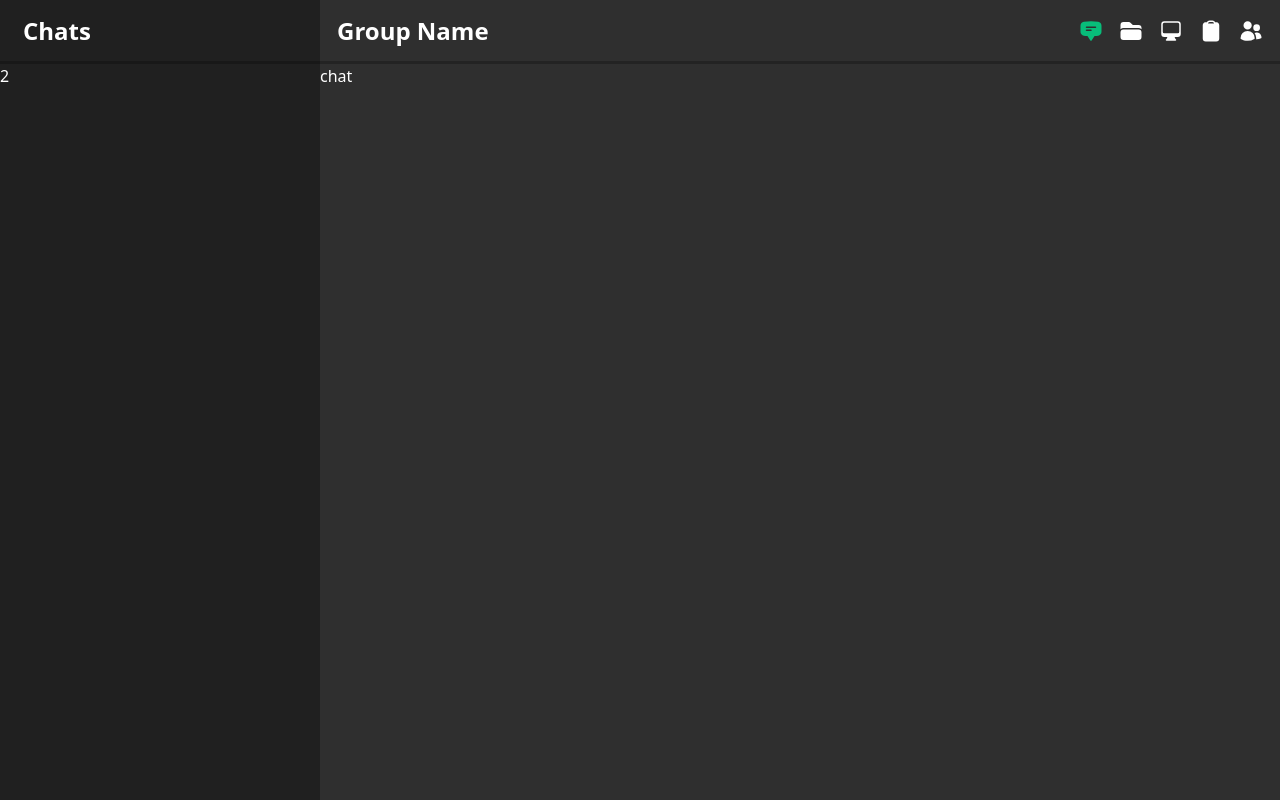
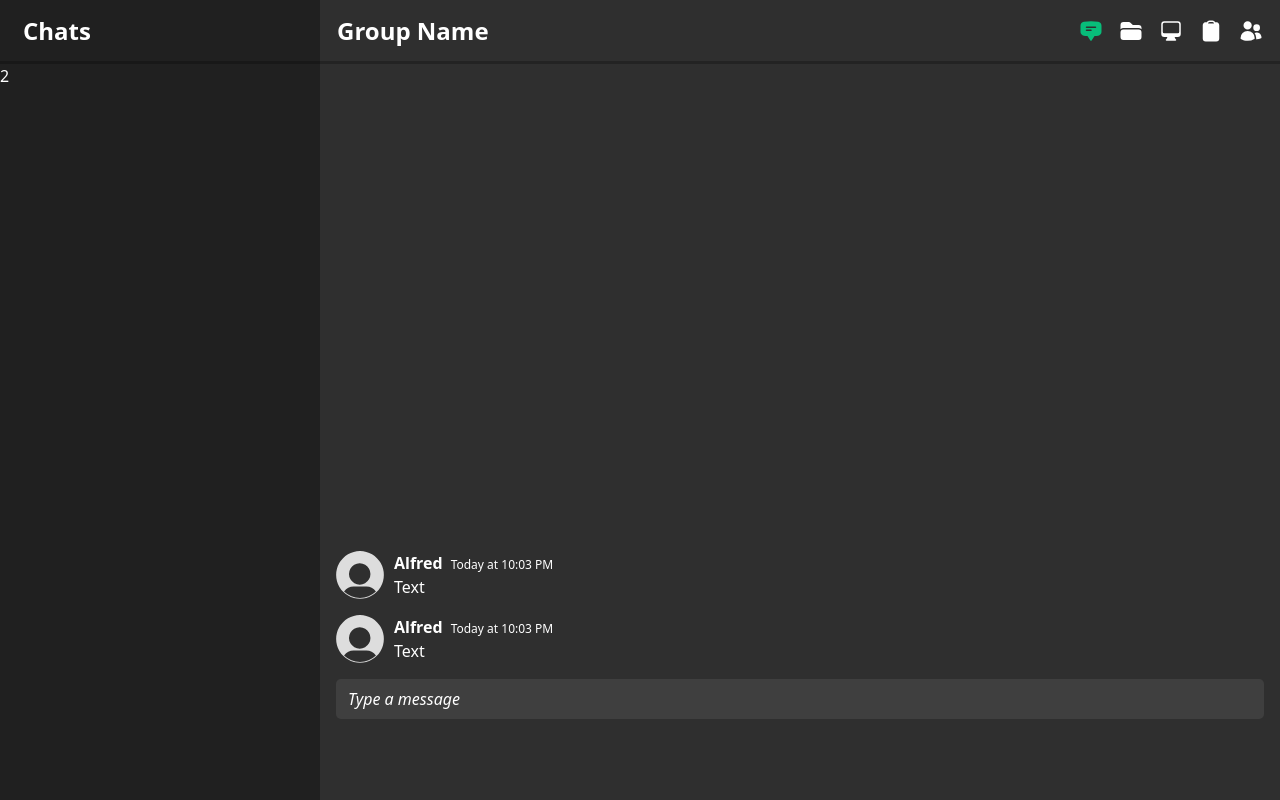
Before and after one commit to HoeZhiWan/airost-internship-project, a React (Vite) app: page / in a window 1280 px wide. Built offline with nearby package versions, Linux system fonts and the light colour scheme; no server answers.

Commit message:
Add default profile pic and adjust main page

```diff
--- a/src/pages/MainPage/MainPage.jsx
+++ b/src/pages/MainPage/MainPage.jsx
@@ -1,5 +1,6 @@
 import { useEffect } from "react"
 import { useSearchParams } from "react-router-dom"
+import ChatTab from "../../components/Chat/ChatTab"
 
 function NavBar({groupName, activeTab, setActiveTab, showMember, setShowMember}) {
   return (
@@ -58,7 +59,7 @@ function MainPage() {
   const renderView = () => {
     switch (activeTab) {
       case "chat":
-        return "chat"
+        return <ChatTab />
 
       case "file":
         return "file"
@@ -86,15 +87,13 @@ function MainPage() {
       </div>
       <div className="basis-3/4 bg-shade-400">
         <NavBar groupName="Group Name" activeTab={activeTab} setActiveTab={setActiveTab} showMember={showMember} setShowMember={setShowMember} />
-        <div className="flex flex-row justify-between">
-          <div className="">
-            {renderView()}
-          </div>
+        <div className="flex flex-row h-[671px]">
+          {renderView()}
           {showMember &&
-            <div className="w-[227px] h-[671px] bg-shade-500">
+            <div className="basis-1/3 bg-shade-500">
               Hello
             </div>
-        }
+          }
         </div>
       </div>
     </div>
```
Also changed, not shown: src/assets/Default_pfp.svg (added).
